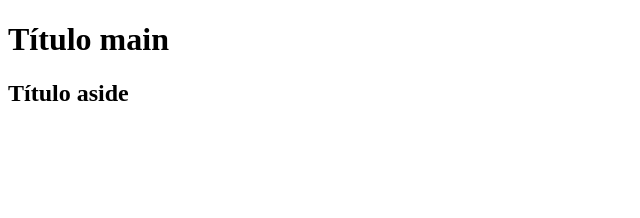
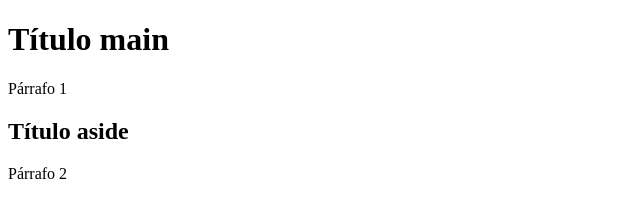
Before and after one commit to MarioByTheWings/MNB, a plain HTML site: page index.html in a window 1280 px wide. Shown: the whole page, without its empty margins (0-640 px from the left). Drawn offline with Linux system fonts and the light colour scheme.

Commit message:
MNB - se agregan párrafos

```diff
--- a/index.html
+++ b/index.html
@@ -8,10 +8,12 @@
 <body>
     <main>
         <h1>Título main</h1>
+        <p>Párrafo 1</p>
     </main>
 
     <aside>
         <h1>Título aside</h1>
+        <p>Párrafo 2</p>
     </aside>
 </body>
 </html>
```
